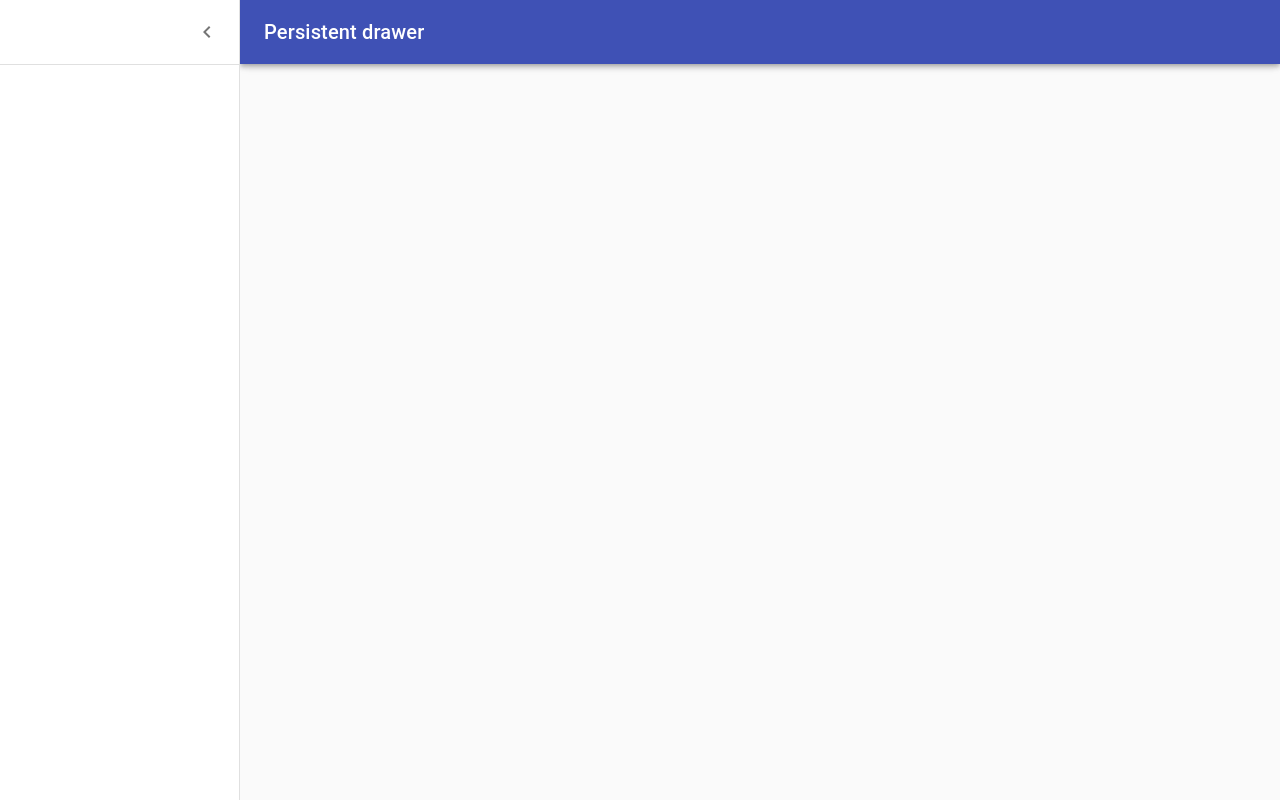
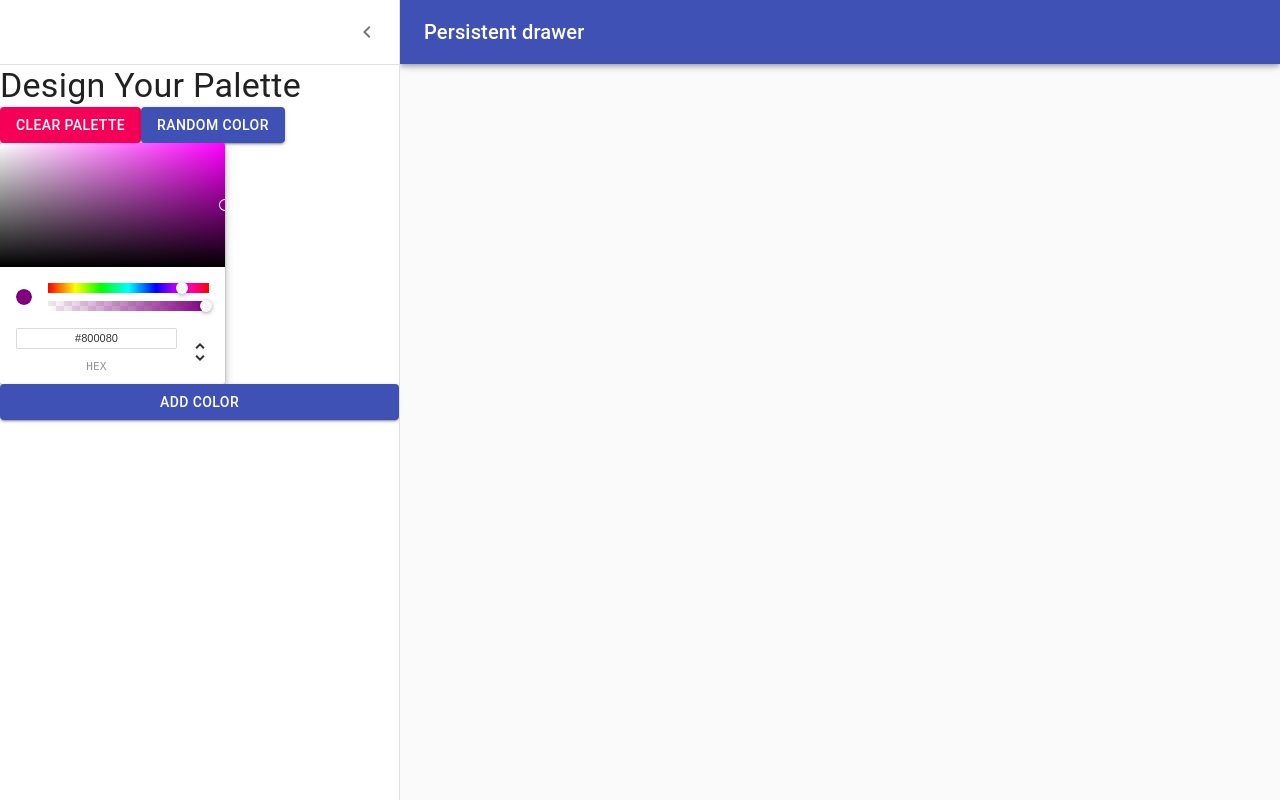
Before and after one commit to LagiewkaMarta/ColourPalette-App, a React (Create React App) app: page /palette/new in a window 1280 px wide. Both pictures are taken after a click on the button "Open drawer". Built offline with nearby package versions, Linux system fonts and the light colour scheme.

Commit message:
Add ChromePicker and Buttons to Drawer

```diff
--- a/package.json
+++ b/package.json
@@ -9,6 +9,7 @@
     "chroma-js": "^2.0.4",
     "rc-slider": "^8.6.13",
     "react": "^16.8.6",
+    "react-color": "^2.17.3",
     "react-copy-to-clipboard": "^5.0.1",
     "react-dom": "^16.8.6",
     "react-router-dom": "^5.0.1",
--- a/src/Components/NewPaletteForm.js
+++ b/src/Components/NewPaletteForm.js
@@ -11,8 +11,11 @@
 import MenuIcon from "@material-ui/icons/Menu";
 import ChevronLeftIcon from "@material-ui/icons/ChevronLeft";
 import ChevronRightIcon from "@material-ui/icons/ChevronRight";
+// color picker
+import { ChromePicker } from "react-color";
+import { Button } from "@material-ui/core";
 
-const drawerWidth = 240;
+const drawerWidth = 400;
 
 const styles = theme => ({
   root: {
@@ -130,6 +133,16 @@
             </IconButton>
           </div>
           <Divider />
+          <Typography variant="h4"> Design Your Palette </Typography>
+          <div>
+          <Button variant="contained" color="secondary">Clear Palette</Button>
+          <Button variant="contained" color="primary">Random Color</Button>
+          </div>
+          <ChromePicker
+            color="purple"
+            onChangeComplete={newColor => console.log(newColor)}
+          />
+          <Button variant="contained" color="primary"> Add Color </Button>
           <main
             className={classNames(classes.content, {
               [classes.contentShift]: open
```
Also changed, not shown: 1 other file (tests, documents, lock files or other folders).
